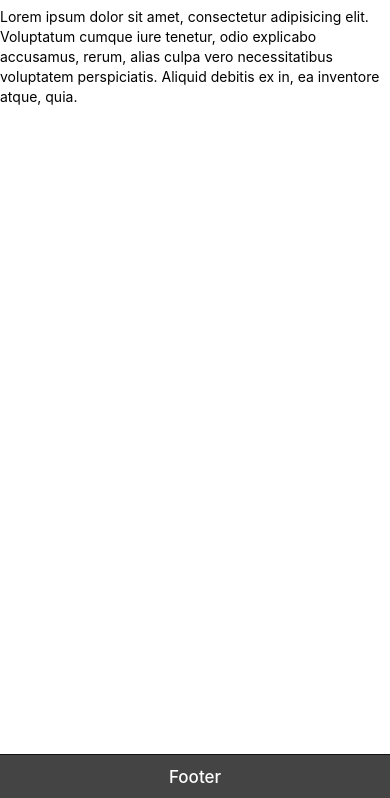
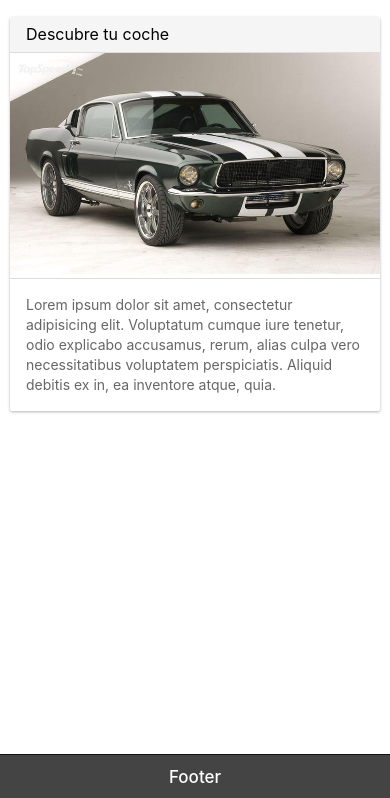
Before and after one commit to alexlecco/shelby, a website: page www/index.html in a window 390 px wide. Shown: the part 46-844 px from the top of the page. Drawn offline with Linux system fonts and the light colour scheme; some packages are replaced by stand-ins of ours; files that its build step writes are made by us from their sources.

Commit message:
[home content added]

```diff
--- a/www/index.html
+++ b/www/index.html
@@ -30,7 +30,15 @@
       </ion-header-bar>
 
       <ion-content>
-        <p>Lorem ipsum dolor sit amet, consectetur adipisicing elit. Voluptatum cumque iure tenetur, odio explicabo accusamus, rerum, alias culpa vero necessitatibus voluptatem perspiciatis. Aliquid debitis ex in, ea inventore atque, quia.</p>
+        <div class="card">
+          <div class="item item-divider">
+            <h2 class="title"> Descubre tu coche </h2>
+          </div>
+            <img src="img/camaro.jpg" class="full-image"/>
+          <div class="item item-text-wrap">
+            <p>Lorem ipsum dolor sit amet, consectetur adipisicing elit. Voluptatum cumque iure tenetur, odio explicabo accusamus, rerum, alias culpa vero necessitatibus voluptatem perspiciatis. Aliquid debitis ex in, ea inventore atque, quia.</p>
+          </div>
+        </div>
       </ion-content>
 
       <div class="bar bar-footer bar-dark">
```
Also changed, not shown: www/img/camaro.jpg (added).
